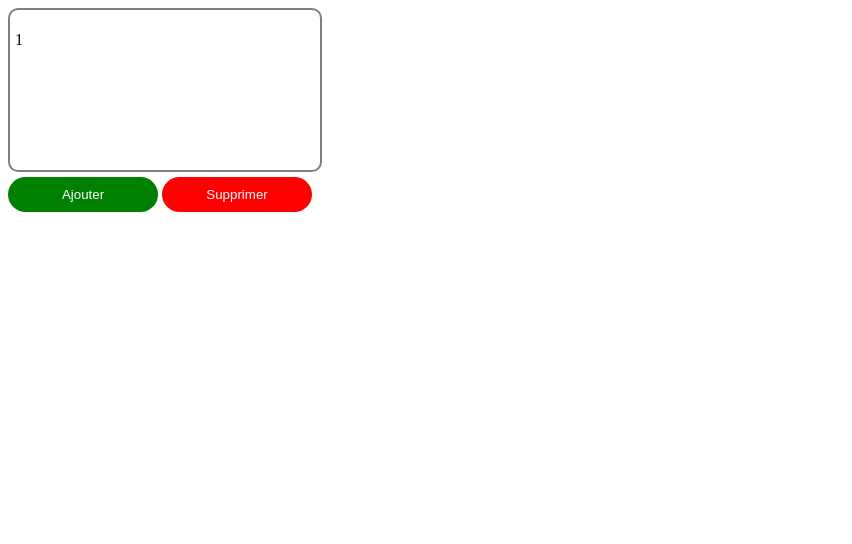
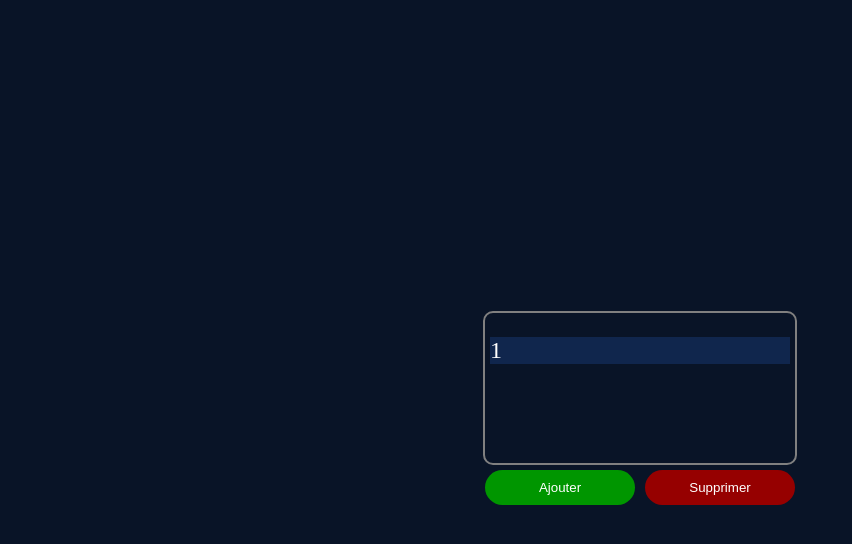
Before and after one commit to GuillaumeSUBRA1/javascript, a plain HTML site: page web/list/page.html in a window 1280 px wide. Both pictures are taken after a click on the button "Ajouter". Shown: the whole page, without its empty margins (0-852 px from the left). Drawn offline with Linux system fonts and the light colour scheme.

Commit message:
update design

```diff
--- a/web/list/page.html
+++ b/web/list/page.html
@@ -12,8 +12,10 @@
     <div class="list">
         <ul id="number-list"></ul>
     </div>
-    <button class="add" onclick="add()">Ajouter</button>
-    <button class="remove" onclick="remove()">Supprimer</button>
+    <div class="buttons">
+        <button class="add" onclick="add()">Ajouter</button>
+        <button class="remove" onclick="remove()">Supprimer</button>
+    </div>
     <script src="script.js"></script>
 </body>
 
--- a/web/list/style.css
+++ b/web/list/style.css
@@ -1,3 +1,12 @@
+body {
+    display: flex;
+    flex-direction: column;
+    align-items: center;
+    justify-content: center;
+    min-height: 100vh;
+    background: #091427;
+}
+
 button{
     width: 150px;
     border-radius: 50px;
@@ -8,16 +17,32 @@ button{
     text-align: center;
 }
 
-.add {
-    background-color: green;
-}
+.buttons {
+    display: flex;
 
-.remove {
-    background-color: red;
+    .add {
+        background-color: rgb(0, 150, 0);
+        margin-right: 10px;
+
+        &:hover{
+            background-color: rgba(0, 180, 0);
+            cursor: pointer;
+        }
+    }
+
+    .remove {
+        background-color: rgb(150, 0, 0);
+
+        &:hover{
+            background-color: rgb(180, 0, 0);
+            cursor: pointer;
+        }
+    }
 }
 
 .list {
-    padding: 5px;
+    padding-left: 5px;
+    padding-right: 5px;
     height: 150px;
     width: 300px;
     border-radius: 10px;
@@ -28,9 +53,12 @@ button{
 
 ul {
     list-style-type: none;
+    background-color: #10264d;
+    color: white;
+    font-size: 1.5rem;
     padding: 0;
 }
 
 li {
-    width: 300px;
+    width: 100%;
 }
```
